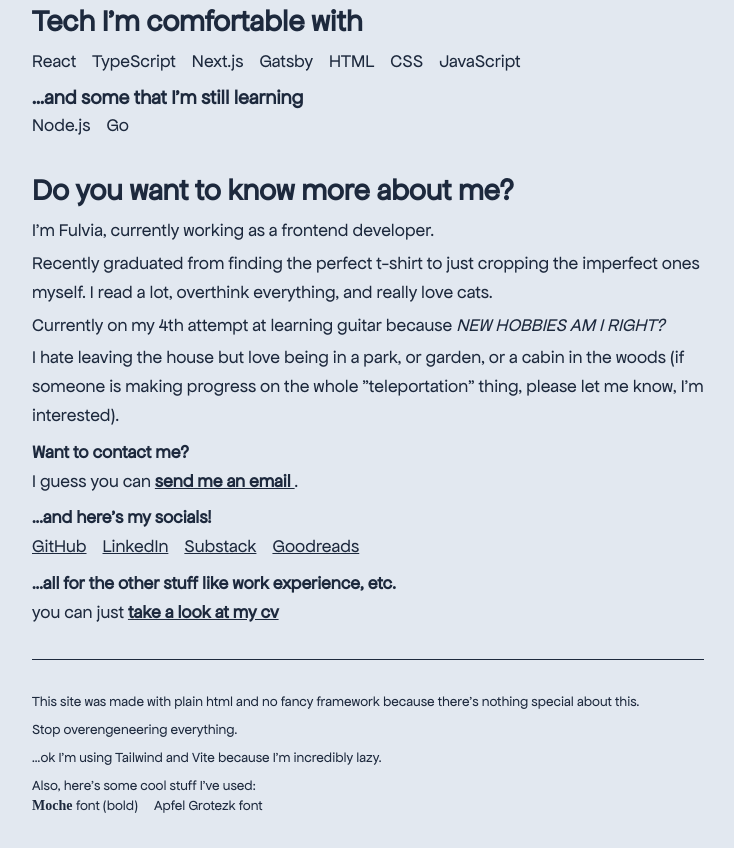
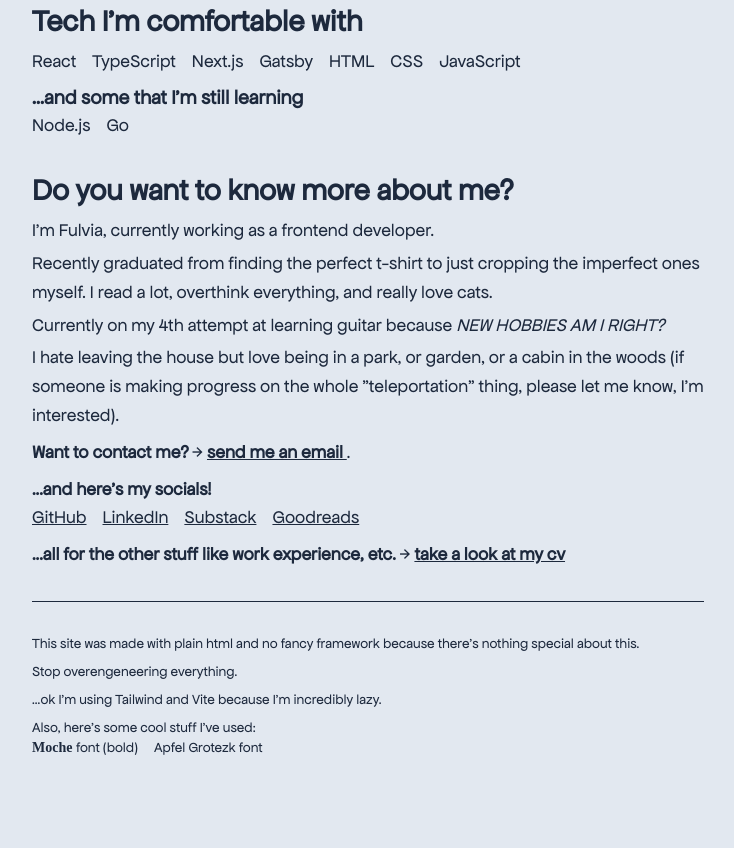
Before and after one commit to zum281/personal-site, a website built with Vite: page index.html in a window 1280 px wide. Shown: the part 1384-2232 px from the top of the page, without its empty margins (272-1006 px from the left). After the commit the page ends 2174 px from the top, so only its background shows below. Built offline with nearby package versions, Linux system fonts and the light colour scheme; files whose address does not match are found by name.

Commit message:
feat: update mail and cv section

```diff
--- a/index.html
+++ b/index.html
@@ -209,10 +209,10 @@
             "teleportation" thing, please let me know, I'm interested).
           </p>
         </div>
-        <div>
+        <div class="flex items-center gap-1">
           <h3 class="font-bold">Want to contact me?</h3>
           <p>
-            I guess you can
+            <span>&#8594;</span>
             <a
               href="mailto:zum281@gmail.com"
               class="underline hover:text-pink-500 font-bold transition-all duration-300 ease-in-out">
@@ -259,12 +259,12 @@
             </li>
           </ul>
         </div>
-        <div>
+        <div class="flex items-center gap-1">
           <h3 class="font-bold">
             ...all for the other stuff like work experience, etc.
           </h3>
           <p>
-            you can just
+            <span>&#8594;</span>
             <a
               href="/cv.pdf"
               target="_blank"
```
